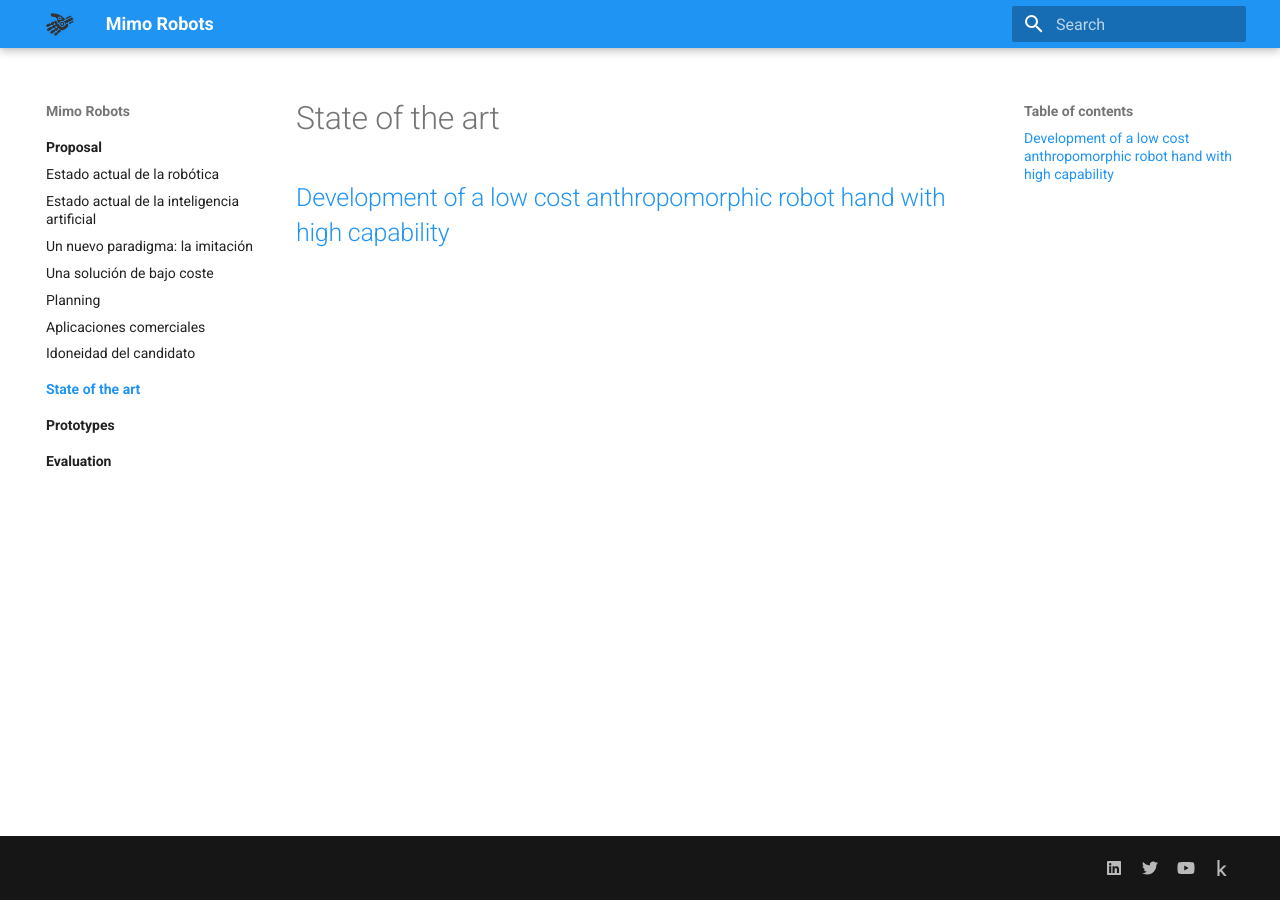
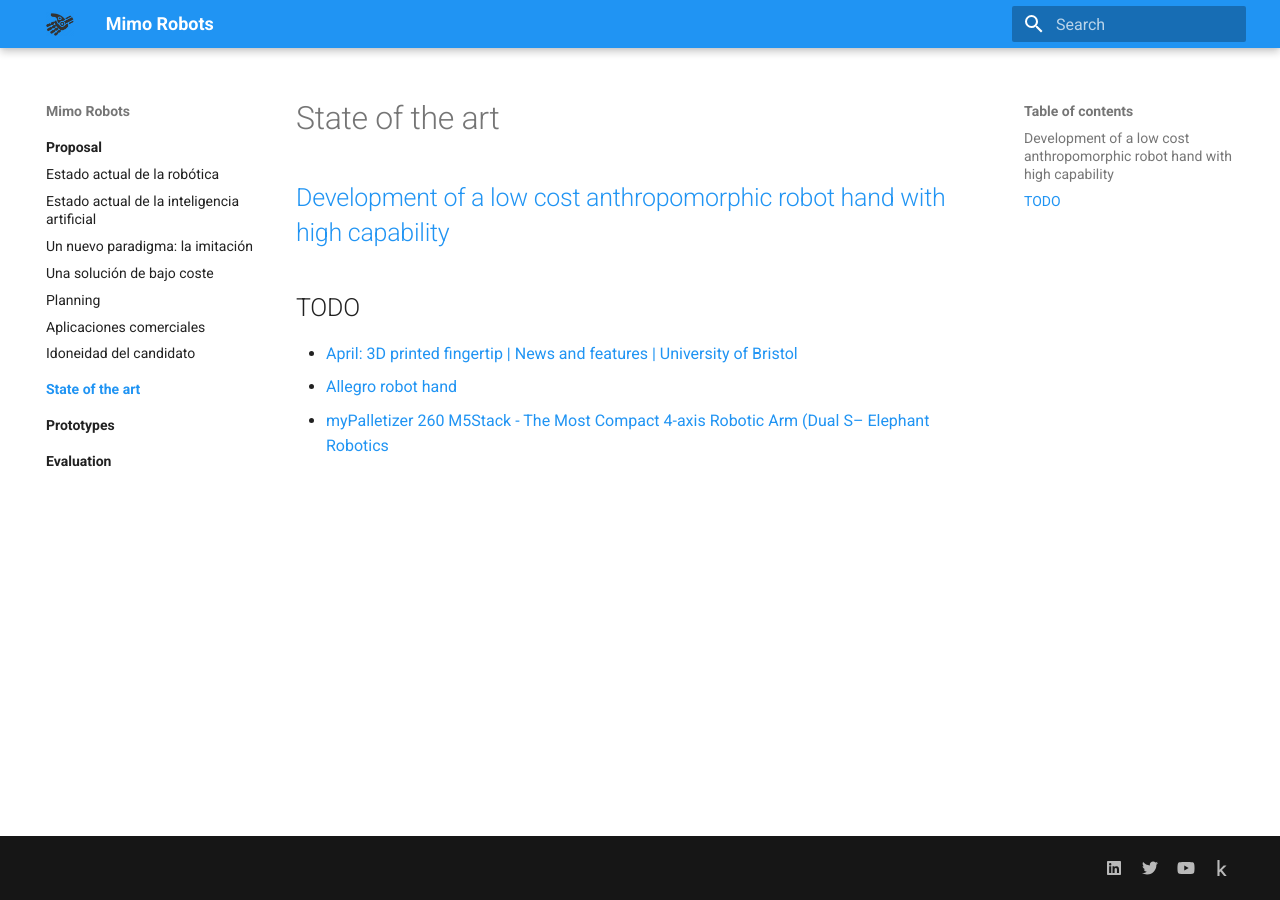
Before and after one commit to ironbar/dutor_2022_robot_hand, an MkDocs documentation site: the page built from docs/state-of-the-art/index.md, in a window 1280 px wide. Built offline with MkDocs 1.6.1 and Material for MkDocs 9.7.7, drawn with Linux system fonts in a browser that asks for light colours.

Commit message:
Added links to state of the art

```diff
--- a/docs/state-of-the-art/index.md
+++ b/docs/state-of-the-art/index.md
@@ -1,3 +1,9 @@
 # State of the art
 
 ## [Development of a low cost anthropomorphic robot hand with high capability](https://ieeexplore.ieee.org/document/6386063)
+
+## TODO
+
+- [April: 3D printed fingertip | News and features | University of Bristol](http://bristol.ac.uk/news/2022/april/3d-printed-fingertip.html)
+- [Allegro robot hand](https://www.wonikrobotics.com/research-robot-hand)
+- [myPalletizer 260 M5Stack - The Most Compact 4-axis Robotic Arm (Dual S– Elephant Robotics](https://shop.elephantrobotics.com/en-es/products/mypalletizer)
```
Also changed, not shown: docs/evaluation/index.md (+3 -0 lines), docs/prototypes/index.md (+3 -0 lines).
